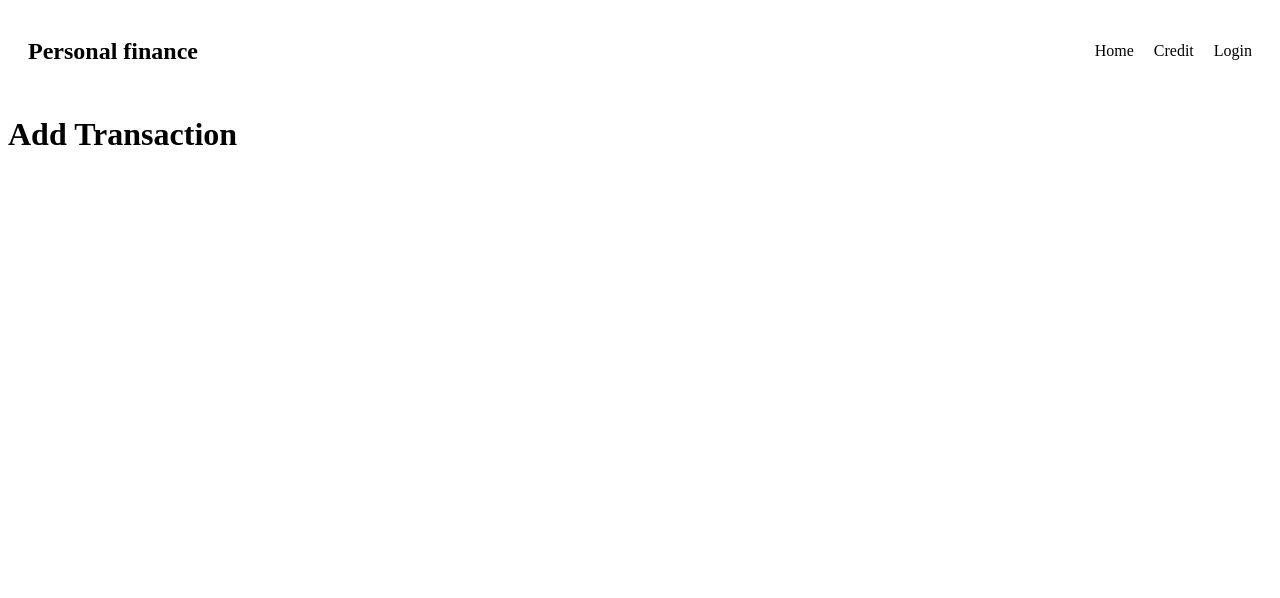
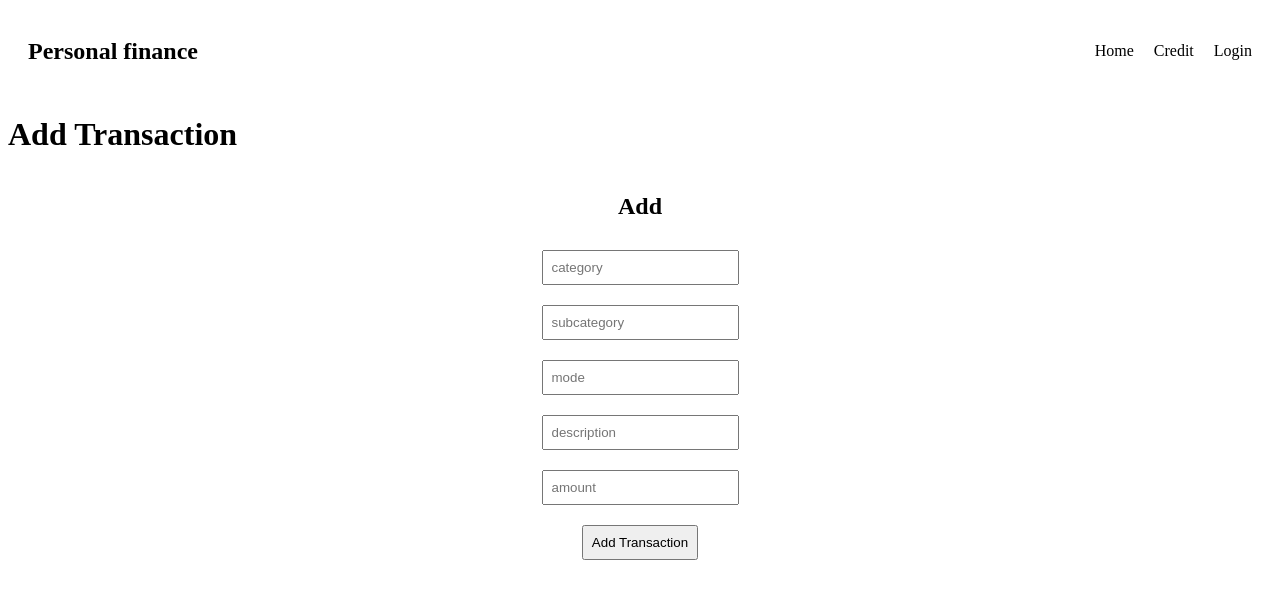
Before and after one commit to AnuragEnnippissery/FinanceTracker-frontend, a React (Vite) app: page /addEntry/insertTransaction in a window 1280 px wide. Shown: the top 598 px of the page. Built offline with nearby package versions, Linux system fonts and the light colour scheme.

Commit message:
add transaction added

```diff
--- a/src/components/addEntry/insertTransaction.jsx
+++ b/src/components/addEntry/insertTransaction.jsx
@@ -1,18 +1,106 @@
-function InsertTransaction(){
-    return(
-        <>
-            <div>
-                <h1>Add Transaction</h1>
-                <div>
-                    <form>
+import { useState } from "react";
 
-                    </form>
-                </div>
-                <div>
+function InsertTransaction() {
+  const [category, setCategory] = useState("");
+  const [sub_category, setSubCategory] = useState("");
+  const [owner, setOwner] = useState(localStorage.getItem("id") || "");
+  const [mode, setMode] = useState("");
+  const [description, setDescription] = useState("");
+  const [amount, setAmount] = useState("");
 
-                </div>
-            </div>
-        </>
-    )
+  async function HandleClick(e) {
+    e.preventDefault(); // Prevent page refresh
+
+    console.log("clicked");
+
+    try {
+      const res = await fetch("http://localhost:3000/api/payment/add", {
+        method: "POST",
+        headers: {
+          "Content-Type": "application/json",
+        },
+        body: JSON.stringify({
+          owner,
+          category,
+          sub_category,
+          mode,
+          description,
+          amount: Number(amount),
+        }),
+      });
+
+      const data = await res.json();
+      console.log("Server Response:", data);
+      alert("Transaction added successfully!");
+
+    } catch (err) {
+      console.error("Error adding transaction:", err);
+    }
+  }
+
+  return (
+    <div>
+      <h1>Add Transaction</h1>
+
+      <form style={{ textAlign: "center", marginTop: "40px" }}>
+        <h2>Add</h2>
+
+        <input
+          type="text"
+          placeholder="category"
+          value={category}
+          onChange={(e) => setCategory(e.target.value)}
+          style={{ margin: "10px", padding: "8px" }}
+        />
+
+        <br />
+
+        <input
+          type="text"
+          placeholder="subcategory"
+          value={sub_category}
+          onChange={(e) => setSubCategory(e.target.value)}
+          style={{ margin: "10px", padding: "8px" }}
+        />
+
+        <br />
+
+        <input
+          type="text"
+          placeholder="mode"
+          value={mode}
+          onChange={(e) => setMode(e.target.value)}
+          style={{ margin: "10px", padding: "8px" }}
+        />
+
+        <br />
+
+        <input
+          type="text"
+          placeholder="description"
+          value={description}
+          onChange={(e) => setDescription(e.target.value)}
+          style={{ margin: "10px", padding: "8px" }}
+        />
+
+        <br />
+
+        <input
+          type="number"
+          placeholder="amount"
+          value={amount}
+          onChange={(e) => setAmount(e.target.value)}
+          style={{ margin: "10px", padding: "8px" }}
+        />
+
+        <br />
+
+        <button onClick={HandleClick} style={{ margin: "10px", padding: "8px" }}>
+          Add Transaction
+        </button>
+      </form>
+    </div>
+  );
 }
+
 export default InsertTransaction;
--- a/src/components/authentication/register.jsx
+++ b/src/components/authentication/register.jsx
@@ -6,8 +6,8 @@ function Register(){
     let [password,setPassword]=useState("");
     let navigate=useNavigate();
     async function HandleLogin(){
-        console.log("username",username);
-        console.log("password",password);
+        //console.log("username",username);
+        //console.log("password",password);
 
        //let res=
        await fetch("http://localhost:3000/api/user/register", {
```
Also changed, not shown: src/utils/transactionData.js (line endings or trailing spaces).
